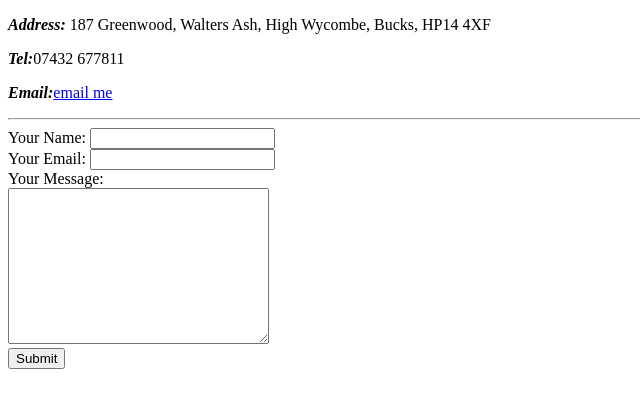
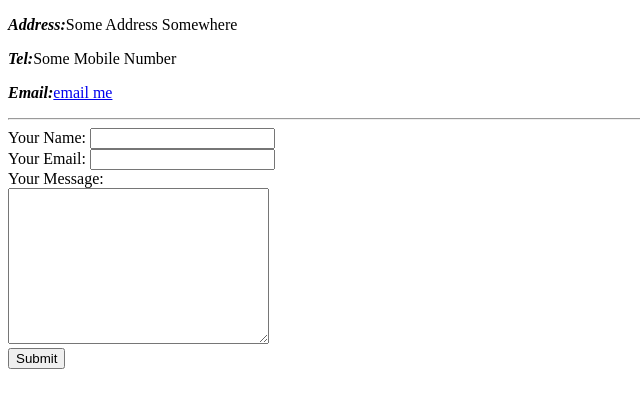
Before and after one commit to Higgy843/CV, a plain HTML site: page contacts.html in a window 1280 px wide. Shown: the whole page, without its empty margins (0-640 px from the left). Drawn offline with Linux system fonts and the light colour scheme.

Commit message:
Update contacts.html

```diff
--- a/contacts.html
+++ b/contacts.html
@@ -5,8 +5,8 @@
     <title>Contacts</title>
   </head>
   <body>
-    <p><em><strong>Address:</strong></em> 187 Greenwood, Walters Ash, High Wycombe, Bucks, HP14 4XF</p>
-    <p><em><strong>Tel:</strong></em>07432 677811</p>
+    <p><em><strong>Address:</strong></em>Some Address Somewhere</p>
+    <p><em><strong>Tel:</strong></em>Some Mobile Number</p>
     <p><em><strong>Email:</strong></em><a href="mailto:Higgy843@hotmail.com?subject=feedback">email me</a></p>
     <hr>
     <form action="mailto:higgy843@hotmail.com" method="post" enctype="text/plain">
```
